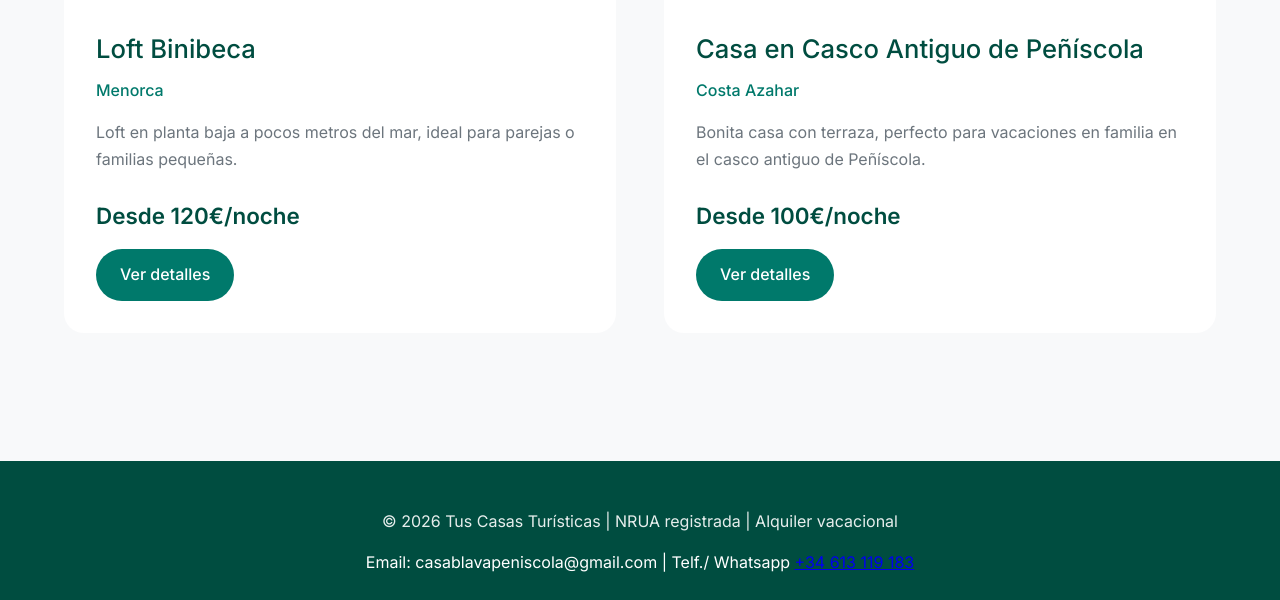
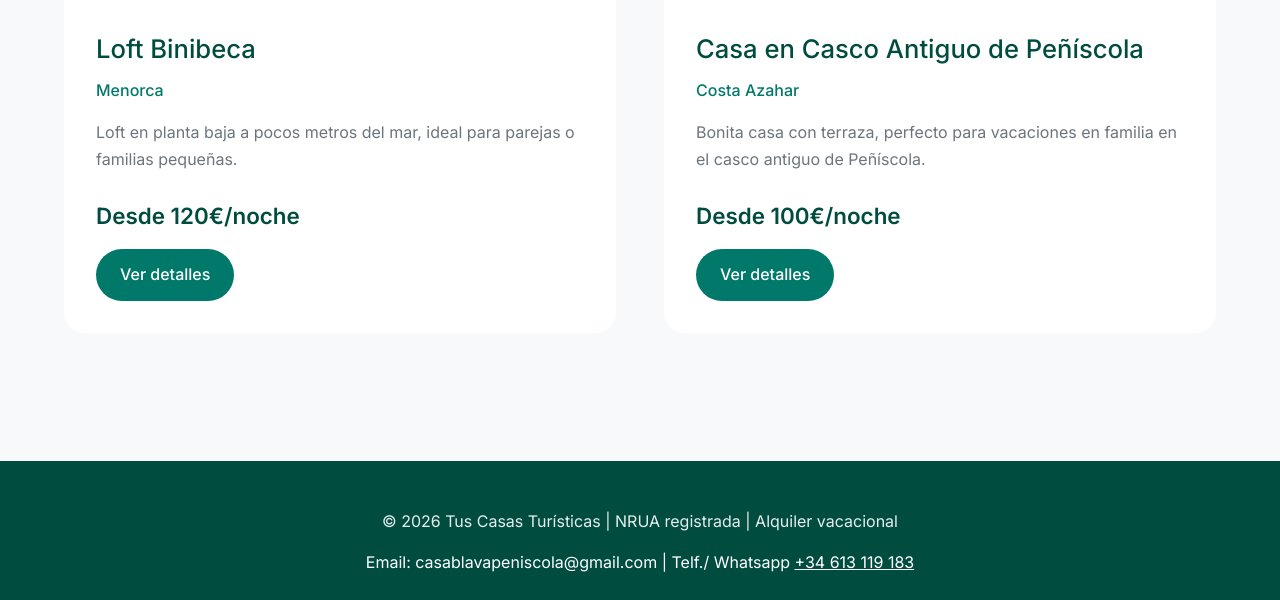
Before and after one commit to egom1234/tuscasasvacaciones, a plain HTML site: page index.html in a window 1280 px wide. Shown: the part 1317-1917 px from the top of the page. Drawn offline with Linux system fonts and the light colour scheme.

Commit message:
Update index.html

```diff
--- a/index.html
+++ b/index.html
@@ -320,7 +320,7 @@
   <footer>
     <div class="footer-content">
       <p class="footer-text">© 2026 Tus Casas Turísticas | NRUA registrada | Alquiler vacacional</p>
-      <p>Email: casablavapeniscola@gmail.com | Telf./ Whatsapp <a href="https://wa.me/34613119183" target="_blank" rel="noopener noreferrer" class="hover:text-primary transition-colors">+34 613 119 183</a></p>
+      <p>Email: casablavapeniscola@gmail.com | Telf./ Whatsapp <a href="https://wa.me/34613119183" target="_blank" rel="noopener noreferrer" class="hover:text-primary transition-colors"style="color: white !important;">+34 613 119 183</a></p>
     </div>
   </footer>
 </body>
```
